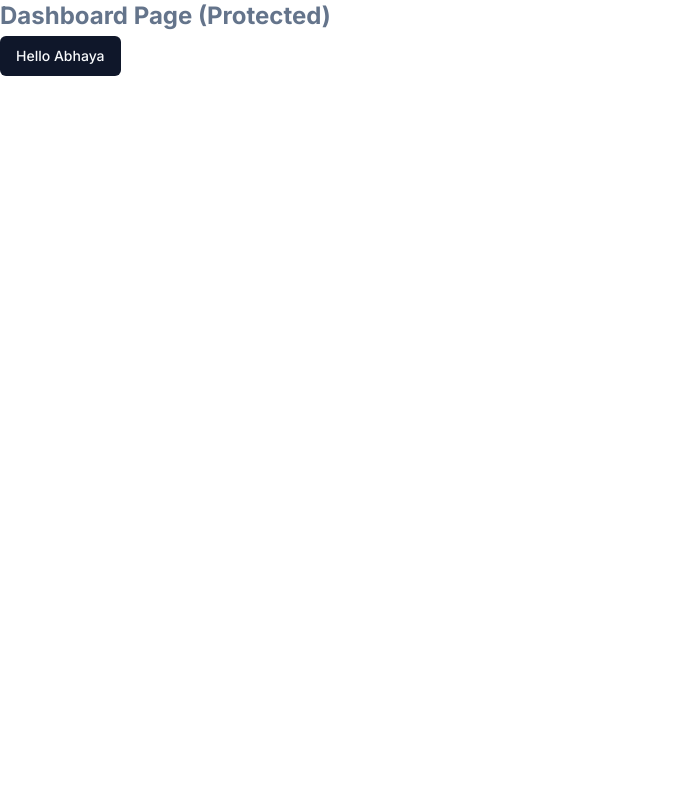
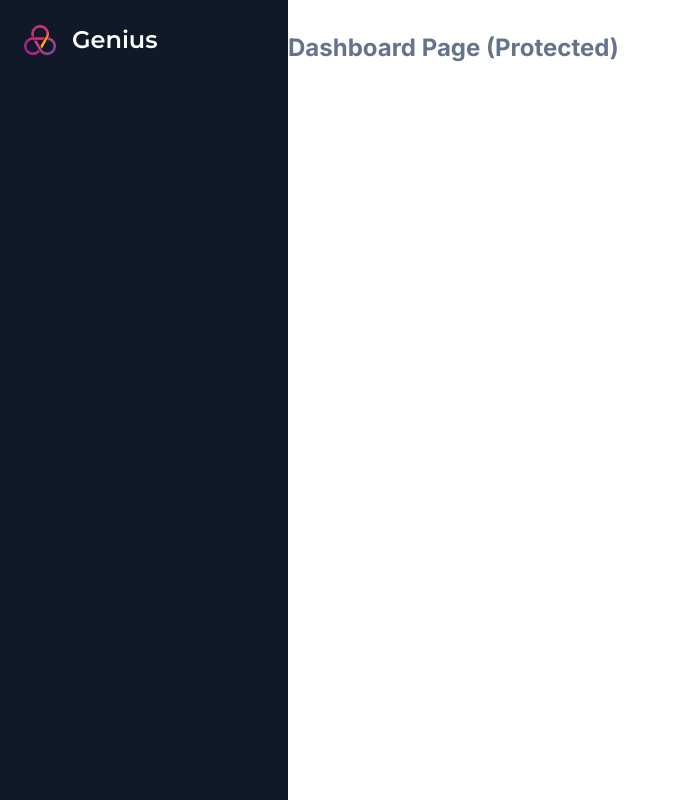
Before and after one commit to AbhayaShankar/genius-saas-ai, a Next.js app: page /dashboard in a window 1280 px wide. Shown: the whole page, without its empty margins (0-680 px from the left). Built offline with nearby package versions, Linux system fonts and the light colour scheme.

Commit message:
dashboard - sidebar and main setup

```diff
--- a/app/(dashboard)/(routes)/dashboard/page.tsx
+++ b/app/(dashboard)/(routes)/dashboard/page.tsx
@@ -1,10 +1,9 @@
-import { Button } from "@/components/ui/button";
-
 export default function DashboardPage() {
   return (
-    <>
-    <p className="text-2xl text-slate-500 font-bold">Dashboard Page (Protected)</p>
-    <Button className="mt-1" variant={"default"} >Hello Abhaya</Button>
-    </>
-  )
+    <div>
+      <p className="text-2xl text-slate-500 font-bold">
+        Dashboard Page (Protected)
+      </p>
+    </div>
+  );
 }
--- /dev/null
+++ b/app/(dashboard)/layout.tsx
@@ -0,0 +1,20 @@
+import Navbar from "@/components/Navbar";
+import Sidebar from "@/components/Sidebar";
+import React from "react";
+
+const DashboardLayout = ({ children }: { children: React.ReactNode }) => {
+  return (
+    <div className="h-full relative">
+      <div className="hidden md:flex h-full md:flex-col md:fixed md:inset-y-0 bg-gray-900 z-[80] md:w-72">
+        {/* to-do : Sidebar component to be rendered here */}
+        <Sidebar />
+      </div>
+      <main className="md:pl-72">
+        <Navbar />
+        {children}
+      </main>
+    </div>
+  );
+};
+
+export default DashboardLayout;
--- /dev/null
+++ b/components/Navbar.tsx
@@ -0,0 +1,19 @@
+import { Menu } from "lucide-react";
+import React from "react";
+import { Button } from "./ui/button";
+import { UserButton } from "@clerk/nextjs";
+
+const Navbar = () => {
+  return (
+    <div className="flex items-center p-4">
+      <Button variant={"ghost"} size={"icon"} className="md:hidden">
+        <Menu />
+      </Button>
+      <div className="w-full flex justify-end ">
+        <UserButton afterSignOutUrl="/" />
+      </div>
+    </div>
+  );
+};
+
+export default Navbar;
--- /dev/null
+++ b/components/Sidebar.tsx
@@ -0,0 +1,27 @@
+"use client";
+
+import { cn } from "@/lib/utils";
+import { Montserrat } from "next/font/google";
+import Image from "next/image";
+import Link from "next/link";
+
+const montserrat = Montserrat({ weight: "600", subsets: ["latin"] });
+
+const Sidebar = () => {
+  return (
+    <div className="h-full flex flex-col py-4 space-y-4 bg-[#111827] text-white">
+      <div className="px-3 py-2 flex-1">
+        <Link href={"/dashboard"} className="flex items-center pl-3 mb-14">
+          <div className="h-8 w-8 mr-4 relative">
+            <Image fill src={"/logo.png"} alt="logo" />
+          </div>
+          <h1 className={cn("text-2xl font-semibold", montserrat.className)}>
+            Genius
+          </h1>
+        </Link>
+      </div>
+    </div>
+  );
+};
+
+export default Sidebar;
```
Also changed, not shown: app/(landing)/page.tsx (renamed from app/(dashboard)/(landing)/page.tsx), public/logo.png (added).
